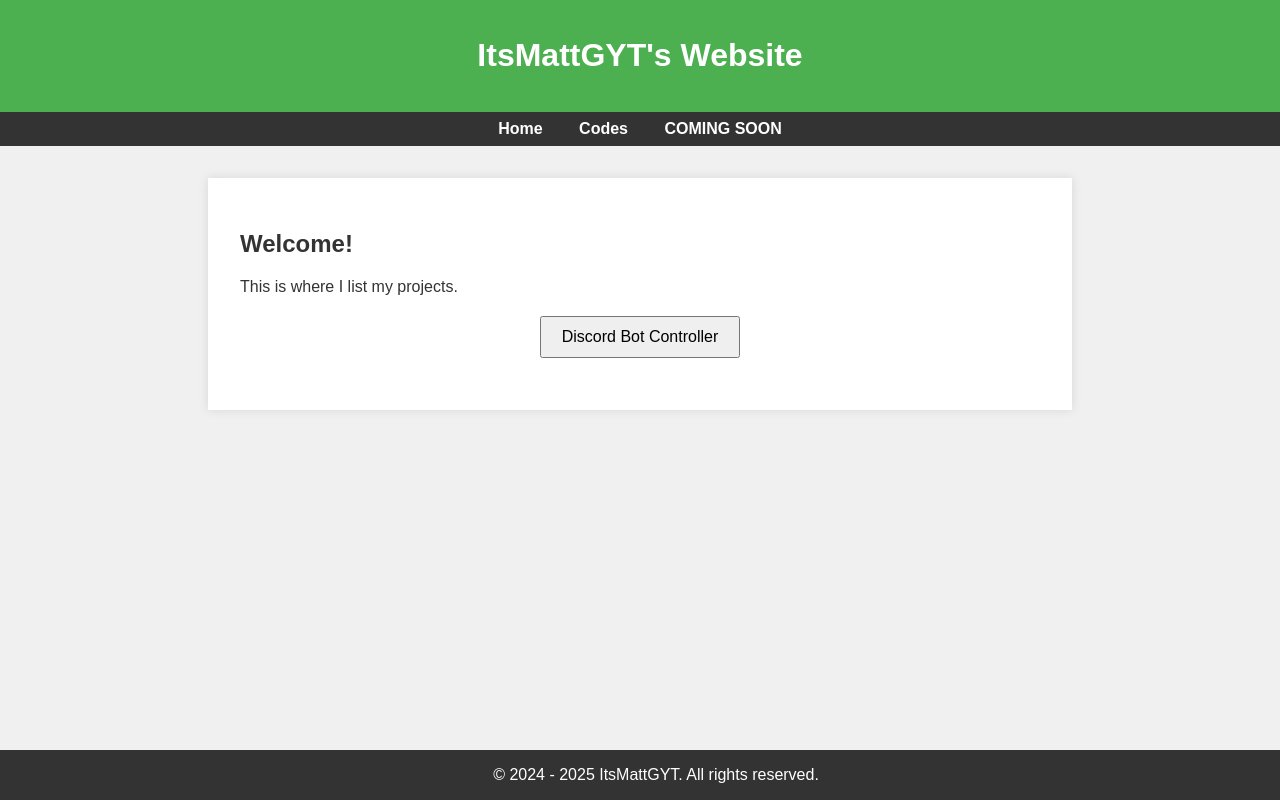
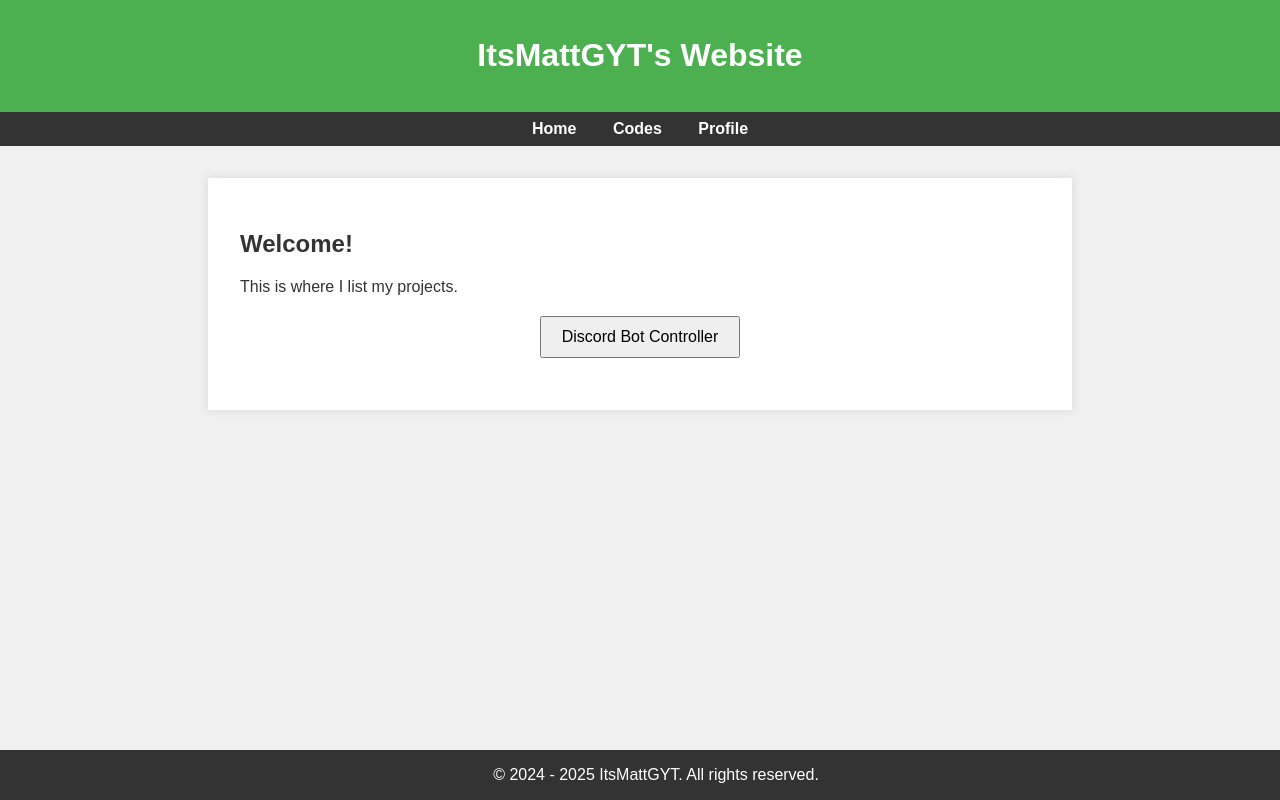
Before and after one commit to ProProgramer123/proprogramer123.github.io, a plain HTML site: page index.html in a window 1280 px wide. Drawn offline with Linux system fonts and the light colour scheme.

Commit message:
Update index.html

```diff
--- a/index.html
+++ b/index.html
@@ -14,7 +14,7 @@
     <nav>
         <a href="index.html">Home</a>
         <a href="codes.html">Codes</a>
-        <a href="#">COMING SOON</a>
+        <a href="https://github.com/ProProgramer123">Profile</a>
     </nav>
     <main>
         <h2>Welcome!</h2>
```
